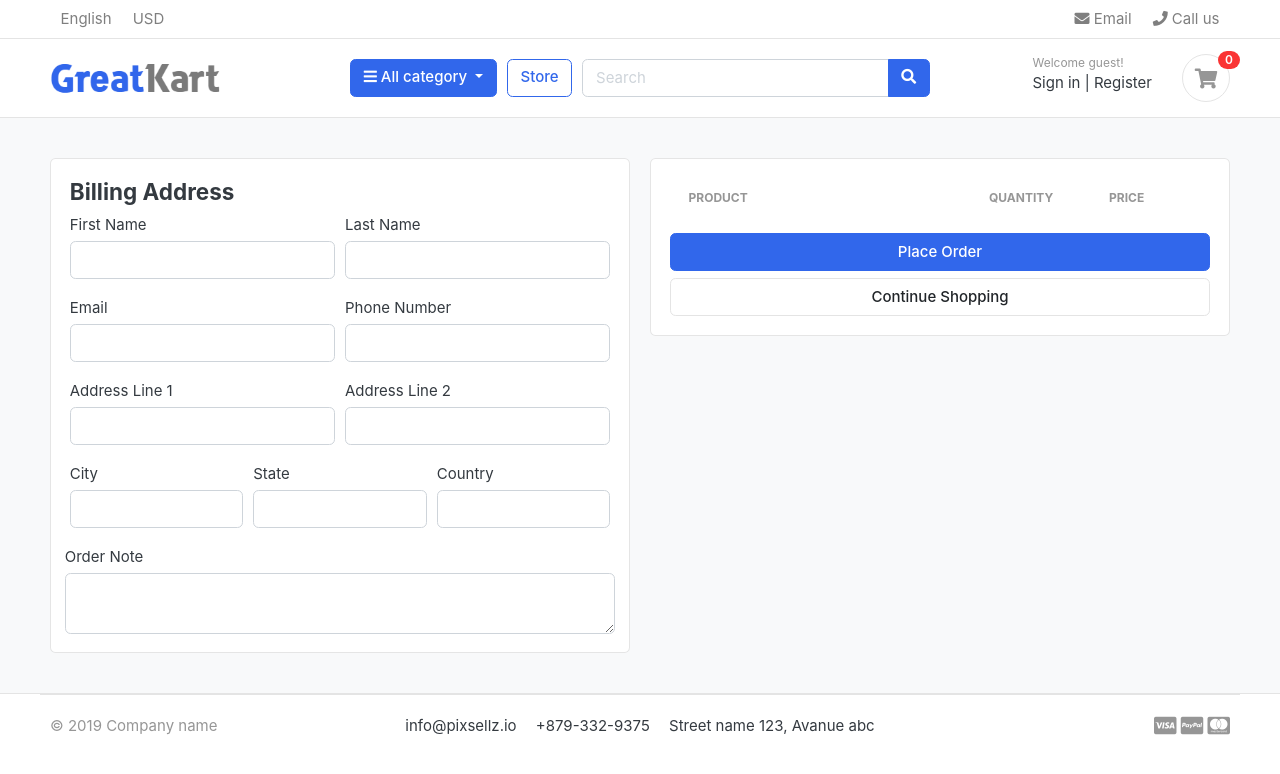
After one commit to SalmaElmahdy/E-commerce, a Django app: page /cart/checkout/ in a window 1280 px wide. The commit adds this page. Shown: the top 774 px of the page. Run offline with Django 3.2, Linux system fonts and the light colour scheme; data comes from the database, SQL or seed files in the repository; both versions use the stored data as it was after the commit; lists and menus that the app fills with data are empty; some libraries are stand-ins or nearby versions; some web fonts are replaced.

Commit message:
add checkout design
- build UI for checkout page
- build checkout view

```diff
--- a/cart/urls.py
+++ b/cart/urls.py
@@ -8,4 +8,5 @@ urlpatterns = [
     path('add/<int:product_id>/',views.add_to_cart,name='add_to_cart'),
     path('remove/<int:product_id>/<int:cart_item_id>/',views.remove_cart,name='remove_cart'),
     path('remove_item/<int:product_id>/<int:cart_item_id>/',views.remove_cart_item,name='remove_cart_item'),
+    path('checkout/',views.checkout,name='checkout'),
 ]
--- a/cart/views.py
+++ b/cart/views.py
@@ -58,6 +58,32 @@ def remove_cart_item(request,product_id,cart_item_id):
     cart_item=Cart_Item.objects.get(product=product,cart=cart,id=cart_item_id)
     cart_item.delete()
     return redirect('cart')
+
+
+
+def checkout(request,total=0,quantity=0,cart_items=None):
+    grant_total=0
+    tax=0
+    try:
+        cart=Cart.objects.get(cart_id=_cart_id(request))
+        cart_items=Cart_Item.objects.filter(cart=cart,is_active=True)
+        for item in cart_items:
+            total+=(item.product.price * item.quantity)
+            quantity+=item.quantity
+        tax=(2*total)/100
+        grant_total=total+tax
+    except ObjectDoesNotExist:
+        pass # just ignore
+
+    context={
+        'total':total,
+        'quantity':quantity,
+        'cart_items':cart_items,
+        'tax':tax,
+        'grant_total':grant_total,
+    }
+    return render(request,'store/checkout.html',context=context)
+
 
 
 # make private function to get cart id
--- a/ecommerce/urls.py
+++ b/ecommerce/urls.py
@@ -24,7 +24,6 @@ urlpatterns = [
     path('admin/', admin.site.urls),
     path('', views.home,name='home'),
     path('store/', include('store.urls')),
-    path('store/', include('store.urls')),
     path('cart/', include('cart.urls')),
     path('account/', include('accounts.urls')),
 ]+ static(settings.MEDIA_URL,document_root=settings.MEDIA_ROOT)
--- a/templates/store/cart.html
+++ b/templates/store/cart.html
@@ -105,7 +105,7 @@
                 <p class="text-center mb-3">
                     <img src="{% static './images/misc/payments.png' %}" height="26">
                 </p>
-                <a href="./place-order.html" class="btn btn-primary btn-block"> Checkout </a>
+                <a href="{% url 'checkout' %}" class="btn btn-primary btn-block"> Checkout </a>
                 <a href="{% url 'store' %}" class="btn btn-light btn-block">Continue Shopping</a>
             </div> <!-- card-body.// -->
             </div> <!-- card.// -->
--- /dev/null
+++ b/templates/store/checkout.html
@@ -0,0 +1,128 @@
+{% extends 'base.html' %}
+{% load static %}
+{% block content %}
+<section class="section-content padding-y bg">
+    <div class="container">
+
+    <!-- ============================ COMPONENT 1 ================================= -->
+    <div class="row">
+        <aside class="col-lg-6">
+    <div class="card">
+        <div class="card-body">
+            <h4>Billing Address</h4>
+            <form>
+                <div class="form-row">
+                    <div class="col form-group">
+                        <label>First Name</label>
+                        <input type="text" name="first_name" class="form-control" required>
+                    </div>
+                    <div class="col form-group">
+                        <label>Last Name</label>
+                        <input type="text" name="last_name" class="form-control" required>
+                    </div>
+                </div>
+                <div class="form-row">
+                    <div class="col form-group">
+                        <label>Email</label>
+                        <input type="email" name="email" class="form-control" required>
+                    </div>
+                    <div class="col form-group">
+                        <label>Phone Number</label>
+                        <input type="text" name="phone" class="form-control" required>
+                    </div>
+                </div>
+                <div class="form-row">
+                    <div class="col form-group">
+                        <label>Address Line 1</label>
+                        <input type="text" name="address_line_1" class="form-control" required>
+                    </div>
+                    <div class="col form-group">
+                        <label>Address Line 2</label>
+                        <input type="text" name="address_line_2" class="form-control" >
+                    </div>
+                </div>
+                <div class="form-row">
+                    <div class="col form-group">
+                        <label>City</label>
+                        <input type="text" name="city" class="form-control" required>
+                    </div>
+                    <div class="col form-group">
+                        <label>State</label>
+                        <input type="text" name="state" class="form-control" required >
+                    </div>
+                    <div class="col form-group">
+                        <label>Country</label>
+                        <input type="text" name="country" class="form-control" required>
+                    </div>
+                </div>
+                <div class="form-row">
+                    <label>Order Note</label>
+                    <textarea name="order_note" rows="2" class="form-control"></textarea>
+                </div>
+            </form>
+        </div>
+    </div> <!-- card.// -->
+
+        </aside> <!-- col.// -->
+        <aside class="col-lg-6">
+
+            <div class="card">
+            <div class="card-body">
+                <table class="table table-borderless table-shopping-cart">
+                    <thead class="text-muted">
+                    <tr class="small text-uppercase">
+                      <th scope="col">Product</th>
+                      <th scope="col" width="120">Quantity</th>
+                      <th scope="col" width="120">Price</th>
+                    </tr>
+                    </thead>
+                    <tbody>
+                        {% for cart_item in cart_items  %}
+                        <tr>
+                            <td>
+                                <figure class="itemside align-items-center">
+                                    <div class="aside"><img src="{{cart_item.product.images.url}}" class="img-sm"></div>
+                                    <figcaption class="info">
+                                        <a href="{{cart_item.product.get_url}}" class="title text-dark">{{cart_item.product.product_name}}</a>
+                                        <p class="small text-muted">
+                                            {% if cart_item.variations.all %}
+                                                {% for item in cart_item.variations.all %}
+                                                    {{item.variation_category | capfirst}} : {{item.variation_values|capfirst}}<br>
+                                                {% endfor %}
+                                            {% endif %}
+                                        </p>
+                                    </figcaption>
+                                </figure>
+                            </td>
+                            <td>
+                               <label>{{cart_item.quantity}}</labe>
+                            </td>
+                            <td>
+                                <div class="price-wrap">
+                                    <var class="price">${{cart_item.sub_total}}</var>
+                                    <small class="text-muted"> ${{cart_item.product.price}} each</small>
+                                </div> <!-- price-wrap .// -->
+                            </td>
+
+                        </tr>
+                        {% endfor %}
+
+                    </tbody>
+                    </table>
+                <a href="./place-order.html" class="btn btn-primary btn-block"> Place Order</a>
+                <a href="{% url 'store' %}" class="btn btn-light btn-block">Continue Shopping</a>
+            </div> <!-- card-body.// -->
+            </div> <!-- card.// -->
+
+    </aside> <!-- col.// -->
+
+
+    </div> <!-- row.// -->
+
+
+    <!-- ============================ COMPONENT 1 END .// ================================= -->
+
+    </div> <!-- container .//  -->
+    </section>
+    <!-- ========================= SECTION CONTENT END// ========================= -->
+{% endblock content %}
```
Also changed, not shown: db.sqlite3.
